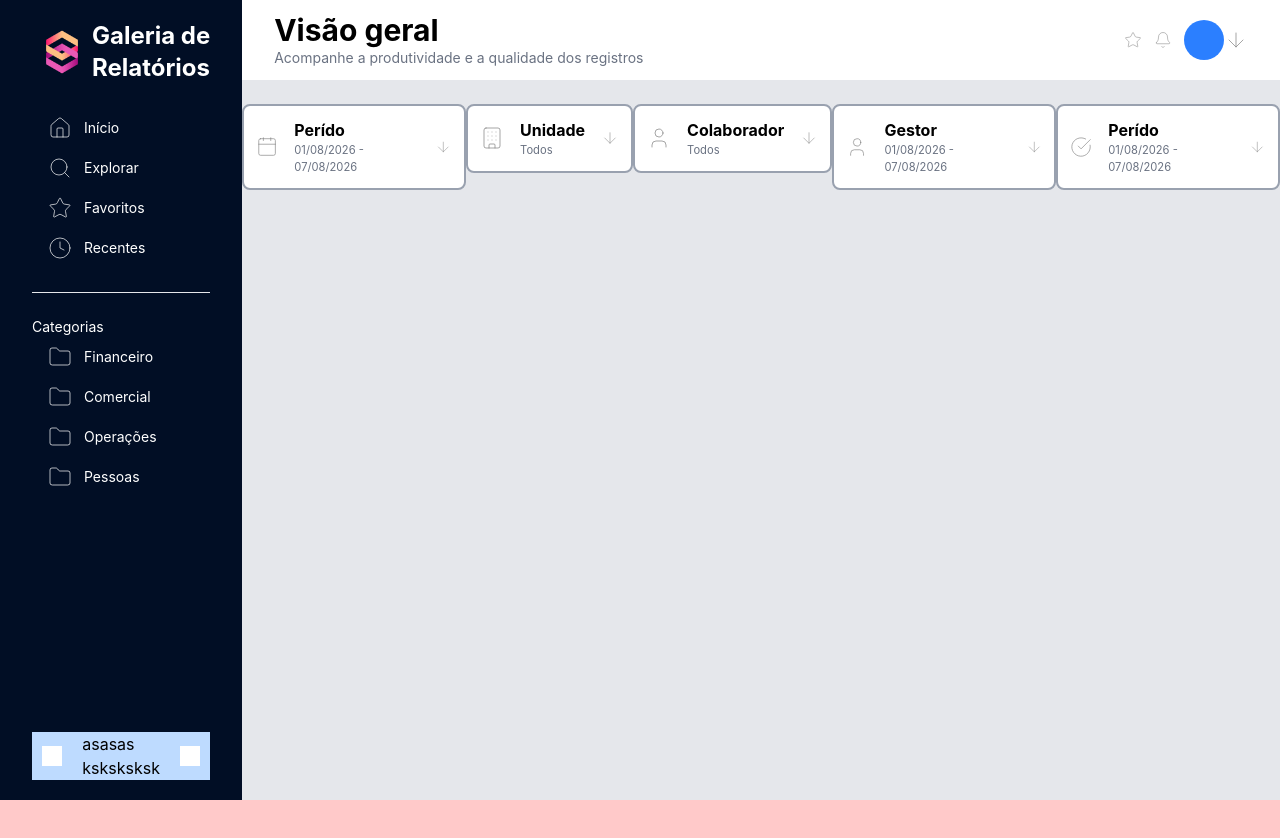
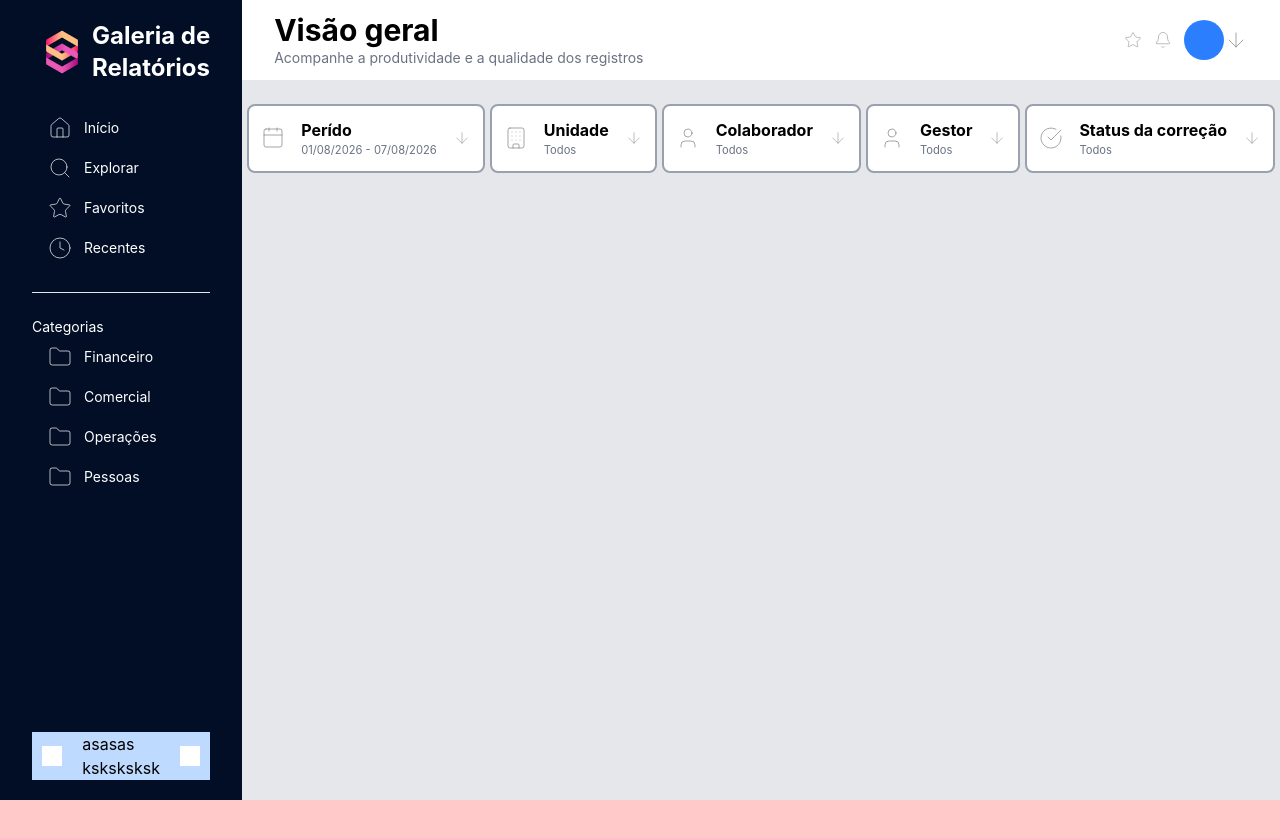
Before and after one commit to matheusnoronhasilvawork-ops/DashBoards, a React (Vite) app: page / in a window 1280 px wide. Shown: the top 838 px of the page. Built offline with nearby package versions, Linux system fonts and the light colour scheme.

Commit message:
feat: really really initializing filters

```diff
--- a/src/Dashboard.tsx
+++ b/src/Dashboard.tsx
@@ -106,15 +106,15 @@ export default function Dashboard() {
                                     <User color='gray' size={24} strokeWidth={0.7} />
                                     <div className='flex flex-col'>
                                         <h3 className='font-bold text-md'>Gestor</h3>
-                                        <h4 className='text-gray-500 text-[0.7rem]'>01/08/2026 - 07/08/2026</h4>
+                                        <h4 className='text-gray-500 text-[0.7rem]'>Todos</h4>
                                     </div>
                                     <ArrowDown color='gray' size={18} strokeWidth={0.7} />
                                 </div>
                                 <div className="h-fit bg-white border-2 border-gray-400 items-center gap-4 rounded-lg flex flex-row p-3">
                                     <CircleCheckBig color='gray' size={24} strokeWidth={0.7} />
                                     <div className='flex flex-col'>
-                                        <h3 className='font-bold text-md'>Perído</h3>
-                                        <h4 className='text-gray-500 text-[0.7rem]'>01/08/2026 - 07/08/2026</h4>
+                                        <h3 className='font-bold text-md'>Status da correção</h3>
+                                        <h4 className='text-gray-500 text-[0.7rem]'>Todos</h4>
                                     </div>
                                     <ArrowDown color='gray' size={18} strokeWidth={0.7} />
                                 </div>
```
